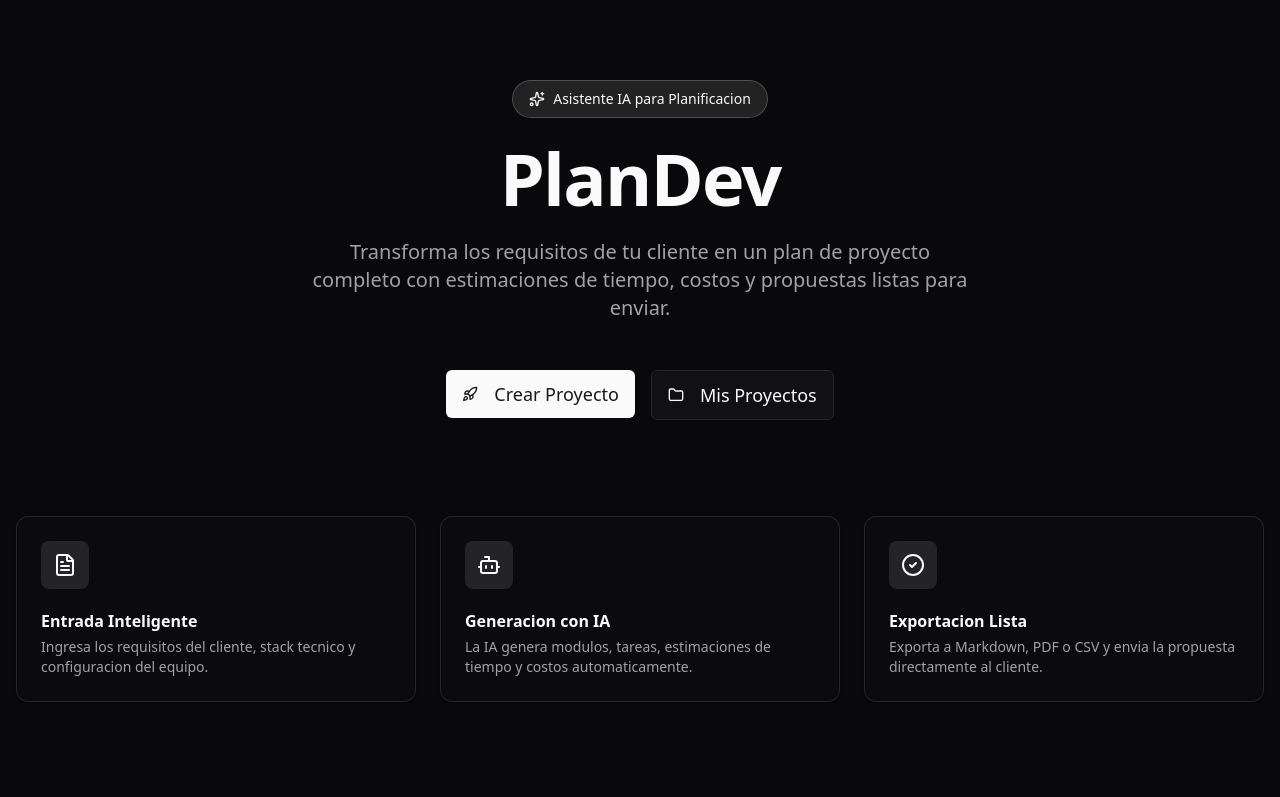
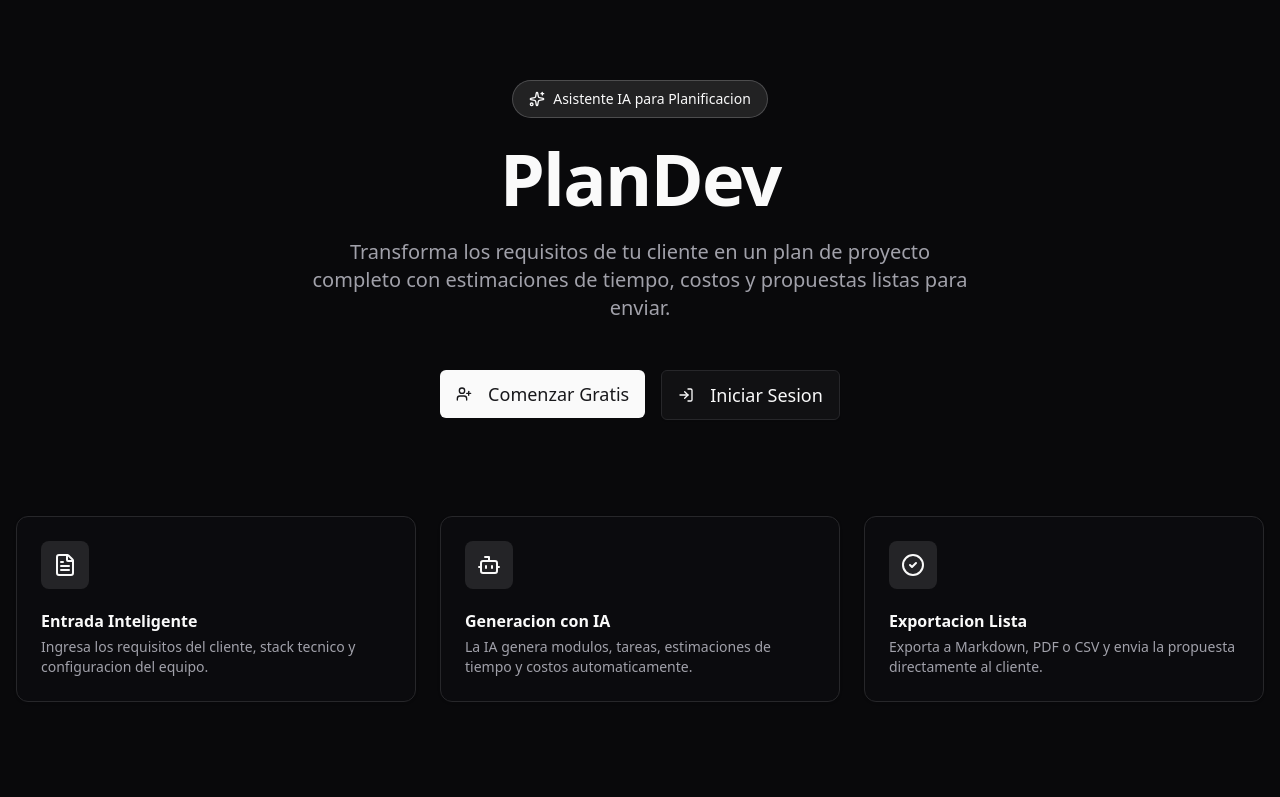
Before and after one commit to camilo-Anthony/PlanDev, a Next.js app: page / in a window 1280 px wide. Shown: the top 797 px of the page. Built offline with nearby package versions, Linux system fonts and the light colour scheme; no server answers.

Commit message:
feat: home page shows auth-aware CTAs - register/login for visitors, projects for users

```diff
--- a/src/app/page.tsx
+++ b/src/app/page.tsx
@@ -1,4 +1,5 @@
 import Link from "next/link";
+import { auth } from "@/auth";
 import { Button } from "@/components/ui/button";
 import {
   Card,
@@ -13,9 +14,13 @@ import {
   FileText,
   CheckCircle2,
   Folder,
+  LogIn,
+  UserPlus,
 } from "lucide-react";
 
-export default function HomePage() {
+export default async function HomePage() {
+  const session = await auth();
+
   return (
     <div className="min-h-screen bg-background text-foreground">
       {/* Hero Section */}
@@ -42,6 +47,8 @@ export default function HomePage() {
 
           {/* CTA Buttons */}
           <div className="flex gap-3 sm:gap-4 justify-center pt-6 flex-wrap animate-slide-up stagger-2" style={{ opacity: 0 }}>
+            {session ? (
+              <>
                 <Link href="/projects/new">
                   <Button
                     size="lg"
@@ -59,6 +66,28 @@ export default function HomePage() {
                     <Folder className="mr-2 h-5 w-5" /> Mis Proyectos
                   </Button>
                 </Link>
+              </>
+            ) : (
+              <>
+                <Link href="/register">
+                  <Button
+                    size="lg"
+                    className="bg-primary text-primary-foreground hover:bg-primary/90 px-8 py-6 text-lg interactive"
+                  >
+                    <UserPlus className="mr-2 h-5 w-5" /> Comenzar Gratis
+                  </Button>
+                </Link>
+                <Link href="/login">
+                  <Button
+                    size="lg"
+                    variant="outline"
+                    className="px-8 py-6 text-lg interactive"
+                  >
+                    <LogIn className="mr-2 h-5 w-5" /> Iniciar Sesion
+                  </Button>
+                </Link>
+              </>
+            )}
           </div>
         </div>
 
```
Lines whose indentation alone changed are shown as unchanged.
